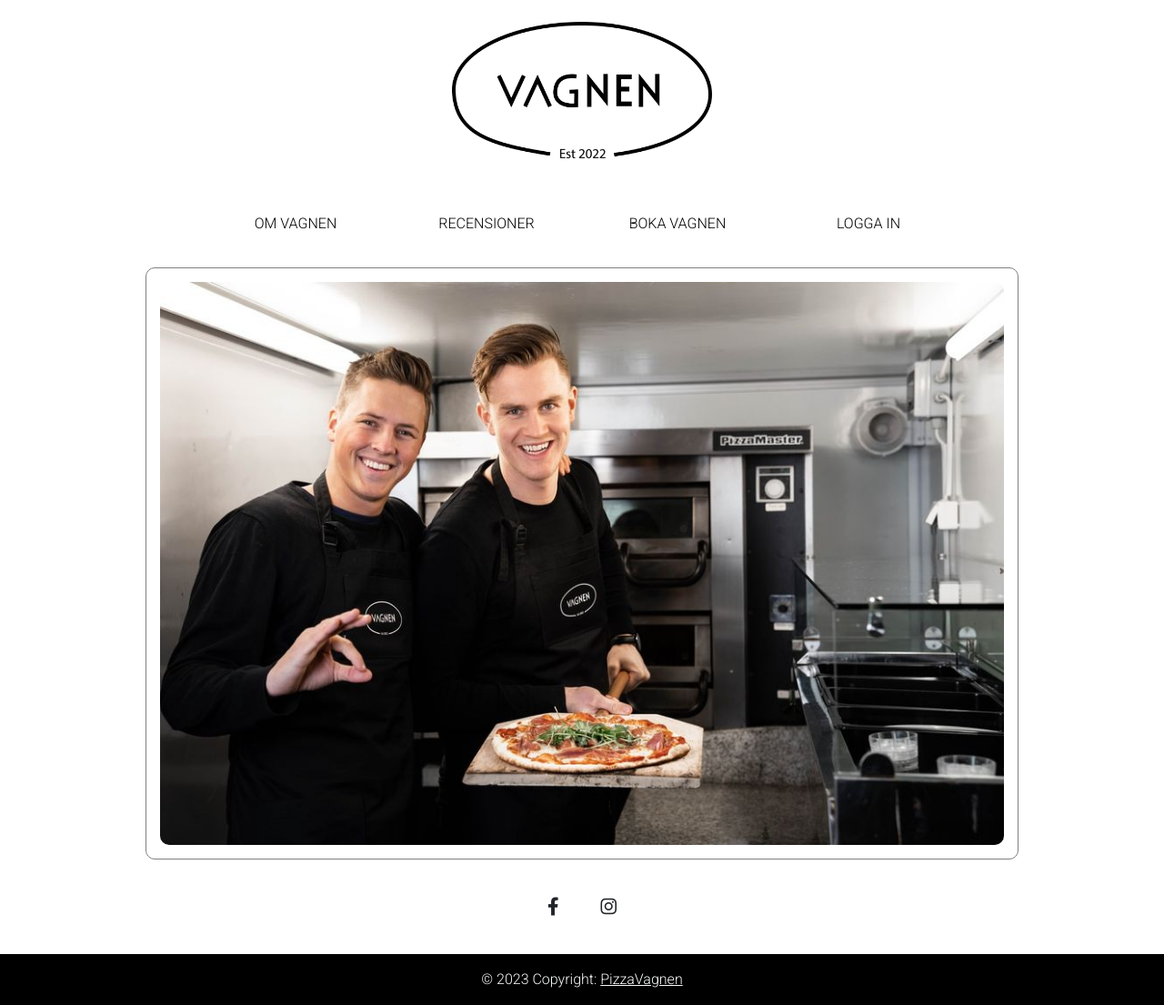
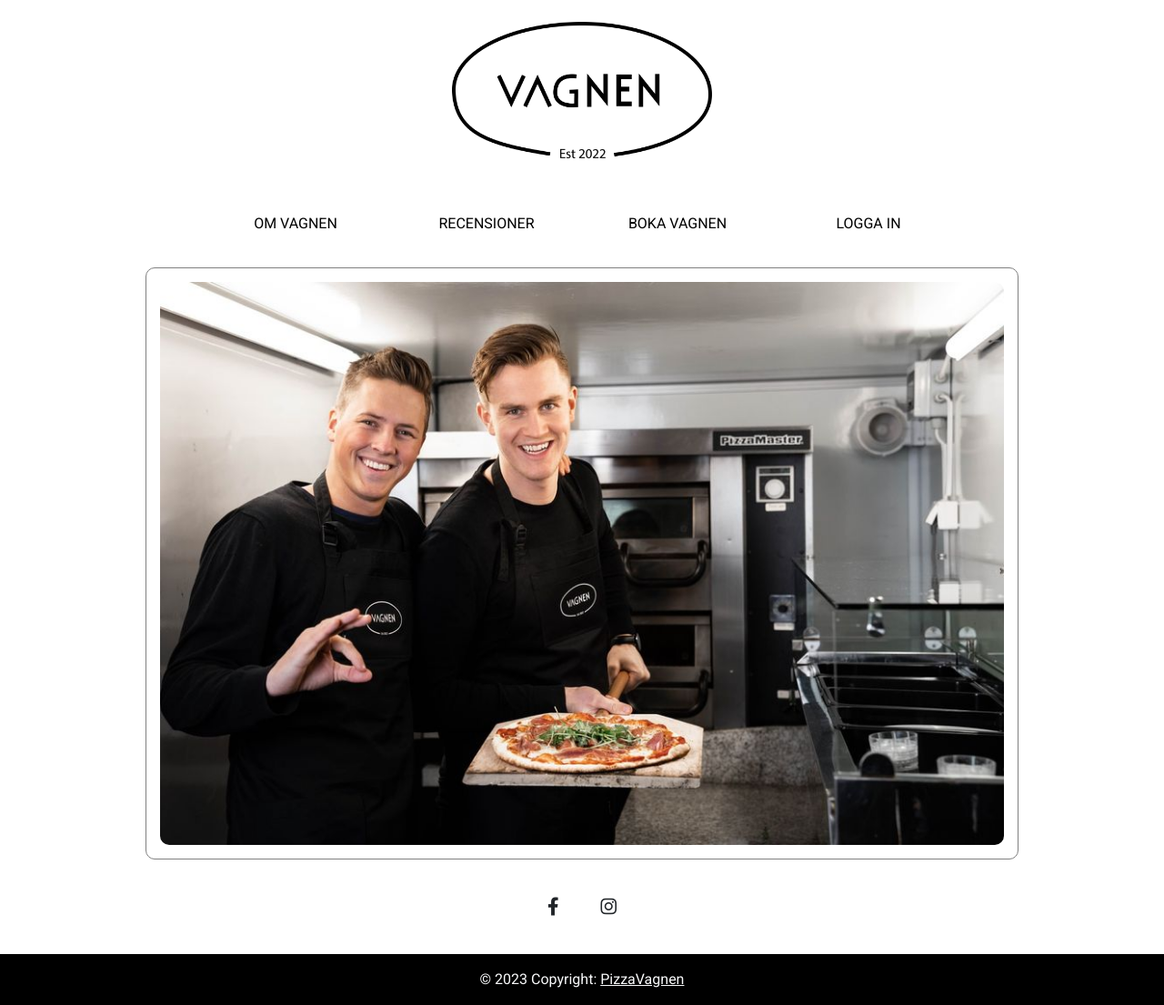
Before and after one commit to simonjellvert/pizzavagnen, a Django app: page / in a window 1280 px wide. Shown: the whole page at 91% size. Run offline with Django 3.2, Linux system fonts and the light colour scheme; some libraries are stand-ins or nearby versions.

Commit message:
Style navbar

```diff
--- a/static/css/style.css
+++ b/static/css/style.css
@@ -1,4 +1,5 @@
-@import url("https://fonts.googleapis.com/css2?family=Roboto:wght@100;300&display=swap");
+@import url('https://fonts.googleapis.com/css2?family=Roboto:wght@100;300;400;500;700&display=swap');
+
 
 body {
   background-color: white;
@@ -8,6 +9,7 @@
 h1, h2, h3, h4, h5, h6 {
     font-family: 'Roboto', sans-serif;
     text-transform: uppercase;
+    font-weight: 300;
 }
 
 /* Navbar */
--- a/templates/base.html
+++ b/templates/base.html
@@ -10,9 +10,9 @@
     <meta name="keywords" content="pizza, foodtruck, streetfood, event, örebro, mat, restaurang" />
     <link href="https://cdn.jsdelivr.net/npm/bootstrap@5.3.2/dist/css/bootstrap.min.css" rel="stylesheet"
         integrity="sha384-T3c6CoIi6uLrA9TneNEoa7RxnatzjcDSCmG1MXxSR1GAsXEV/Dwwykc2MPK8M2HN" crossorigin="anonymous" />
-    <link rel="preconnect" href="https://fonts.googleapis.com" />
-    <link rel="preconnect" href="https://fonts.gstatic.com" crossorigin />
-    <link href="https://fonts.googleapis.com/css2?family=Roboto:wght@100;300&display=swap" rel="stylesheet" />
+    <link rel="preconnect" href="https://fonts.googleapis.com">
+    <link rel="preconnect" href="https://fonts.gstatic.com" crossorigin>
+    <link href="https://fonts.googleapis.com/css2?family=Roboto:wght@100;300;400;500;700&display=swap" rel="stylesheet">
     <link rel="stylesheet" href="https://cdnjs.cloudflare.com/ajax/libs/font-awesome/6.4.2/css/all.min.css"
         integrity="sha512-z3gLpd7yknf1YoNbCzqRKc4qyor8gaKU1qmn+CShxbuBusANI9QpRohGBreCFkKxLhei6S9CQXFEbbKuqLg0DA=="
         crossorigin="anonymous" referrerpolicy="no-referrer" />
```
